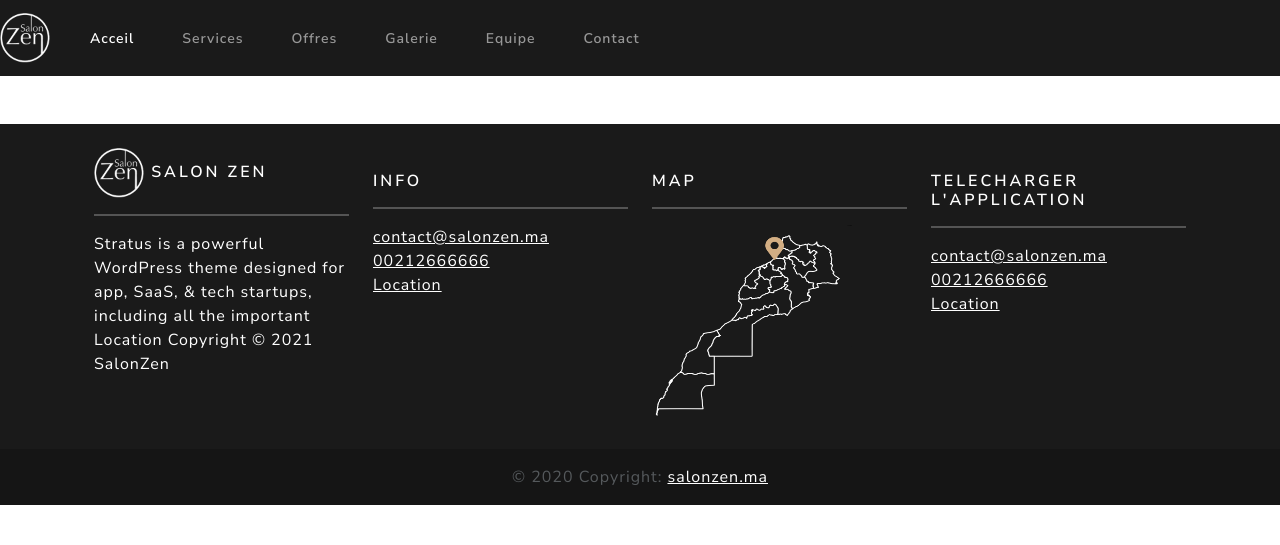
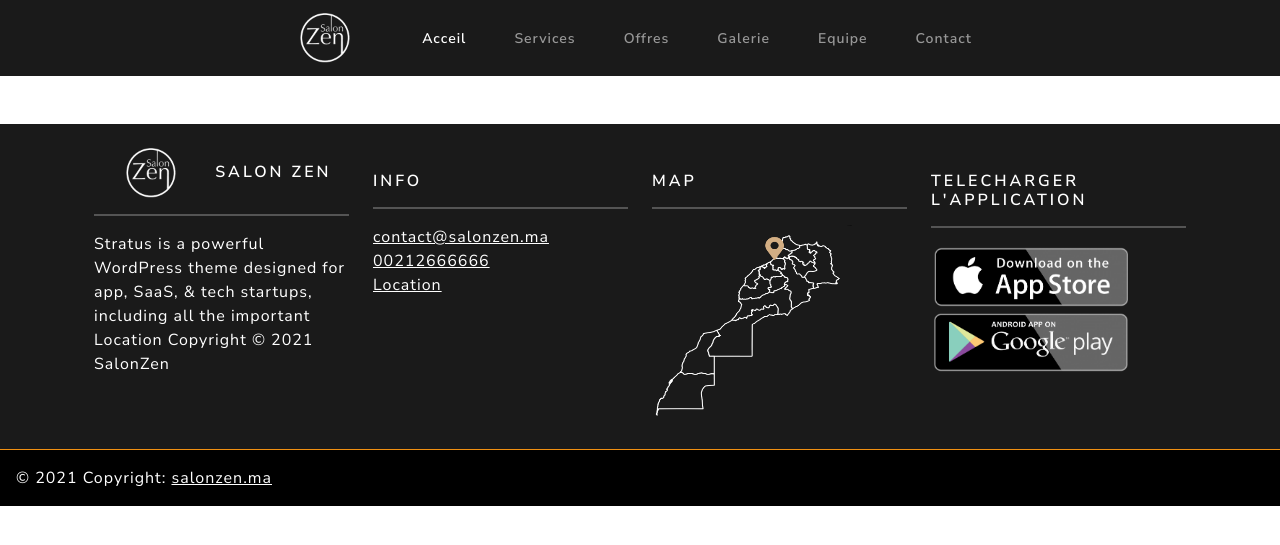
Before and after one commit to lahcen001/salon_zen, a PHP site: page / in a window 1280 px wide. Shown: the top 545 px of the page. Run offline with PHP 8.4, Linux system fonts and the light colour scheme.

Commit message:
footer added

```diff
--- a/index.html
+++ b/index.html
@@ -25,7 +25,7 @@
 
 <body>
 
-    <nav class="navbar navbar-expand-lg navbar-dark bg-primary ">
+    <nav class="navbar navbar-expand-lg navbar-dark bg-primary d-flex justify-content-center     ">
         <a class="navbar-brand" href="#">
             <img src="./img/logo.png" alt="" class="logo">
         </a>
@@ -33,8 +33,8 @@
             aria-controls="navbarNav" aria-expanded="false" aria-label="Toggle navigation">
             <span class="navbar-toggler-icon"></span>
         </button>
-        <div class="container-fluid-nav ">
-            <div class="collapse navbar-collapse" id="navbarColor01">
+        <div class="container-fluid-nav mr-5">
+            <div class="collapse navbar-collapse " id="navbarColor01">
                 <ul class="navbar-nav me-auto">
                     <li class="nav-item">
                         <a class="nav-link active" href="#">Acceil
@@ -102,7 +102,7 @@
                     <h5 class="text-light mt-4"> Info</h5>
                     <hr class="hr_footer">
 
-                    <ul class="list-unstyled mb-0 my-2">
+                    <ul class="list-unstyled mb-0 my-3 contact">
                         <li>
                             <a href="#!" class="text-light">contact@salonzen.ma</a>
                         </li>
@@ -132,18 +132,9 @@
                     <h5 class="text-light mt-4"> Telecharger l'application</h5>
                     <hr class="hr_footer">
 
-                    <ul class="list-unstyled mb-0 my-2">
-                        <li>
-                            <a href="#!" class="text-light">contact@salonzen.ma</a>
-                        </li>
-                        <li>
-                            <a href="#!" class="text-light">00212666666</a>
-                        </li>
-                        <li>
-                            <a href="#!" class="text-light">Location</a>
-                        </li>
-
-                    </ul>
+                    <img src="./img/appStore.png" class="appStore" alt="">
+                    <br>
+                    <img src="./img/googlePlay.png" class="googlePlay" alt="">
                 </div>
                 <!--Grid column-->
             </div>
@@ -152,9 +143,9 @@
         <!-- Grid container -->
 
         <!-- Copyright -->
-        <div class="text-center p-3" style="background-color: rgba(0, 0, 0, 0.2);">
-            © 2020 Copyright:
-            <a class="text-light" href="https://mdbootstrap.com/">salonzen.ma</a>
+        <div class="text-right text-light  p-3 border1" style="background-color: rgb(0, 0, 0);">
+            © 2021 Copyright:
+            <a class="text-light" href="https://slonzen.ma/">salonzen.ma</a>
         </div>
         <!-- Copyright -->
     </footer>
--- a/style.css
+++ b/style.css
@@ -1,10 +1,20 @@
 .logo {
     width: 50px;
     height: 50px;
+    margin-right: 2rem;
+    margin-left: 2rem;
 }
 .map {
     width: 200px;
     height: 200px;
+}
+.appStore {
+    width: 200px;
+
+}
+.googlePlay {
+    width: 200px;
+
 }
 .navbar-custom {
     height: 40px;
@@ -15,3 +25,13 @@
   border-radius: 0px;
 
   }
+  .contact{
+      margin-bottom: 70px;
+  }
+ .border1 {
+    border-top: 1px solid  rgb(240, 144, 18);
+ }
+/*
+  *{
+      border:1px solid red;
+  } */
```
Also changed, not shown: img/appStore.png (added), img/googlePlay.png (added).
